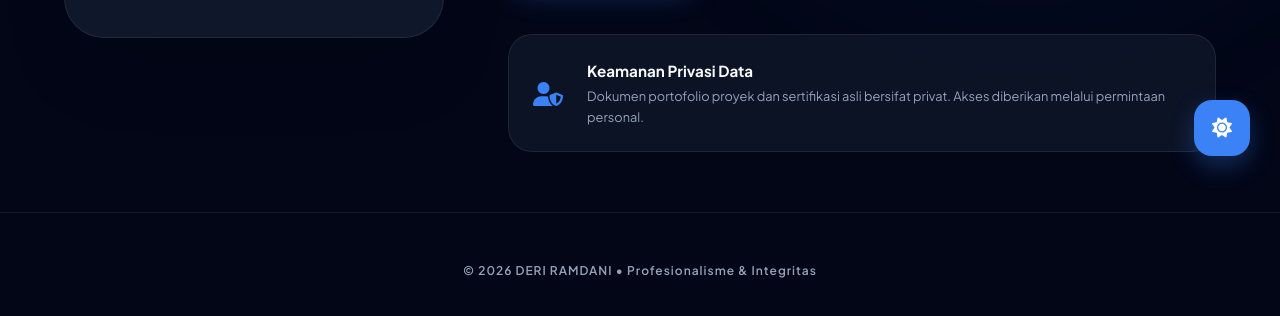
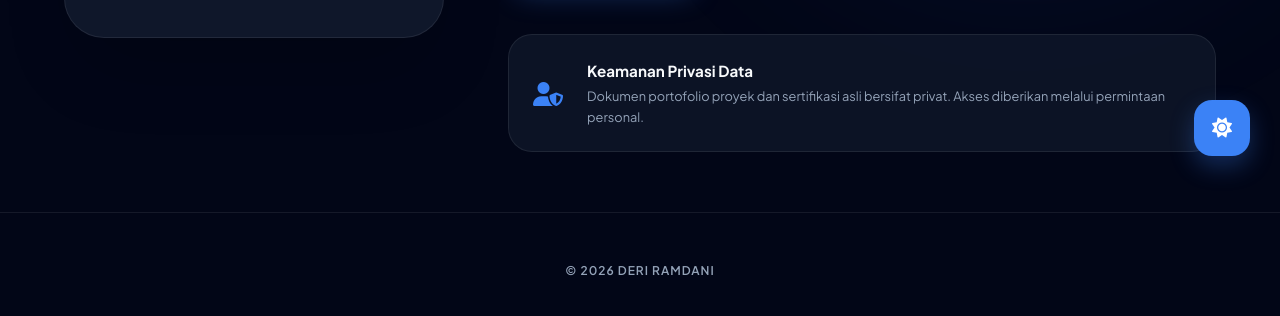
Before and after one commit to derirmdni07-oss/deriramdani, a plain HTML site: page index.html in a window 1280 px wide. Shown: the part 614-930 px from the top of the page. Drawn offline with Linux system fonts and the light colour scheme.

Commit message:
Update index.html

```diff
--- a/index.html
+++ b/index.html
@@ -468,7 +468,7 @@
     </div>
 
     <footer>
-        <p>© 2026 DERI RAMDANI • Profesionalisme & Integritas</p>
+        <p>© 2026 DERI RAMDANI</p>
     </footer>
 
     <script>
```
